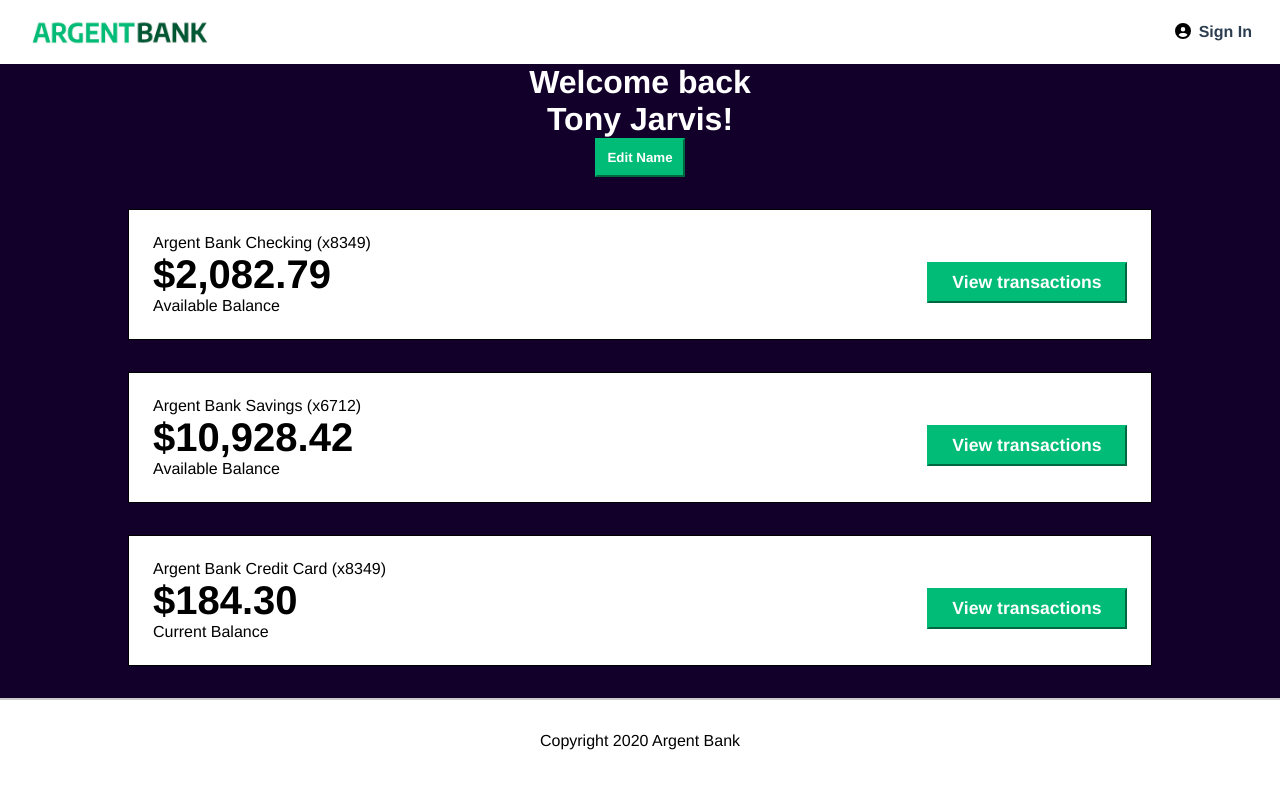
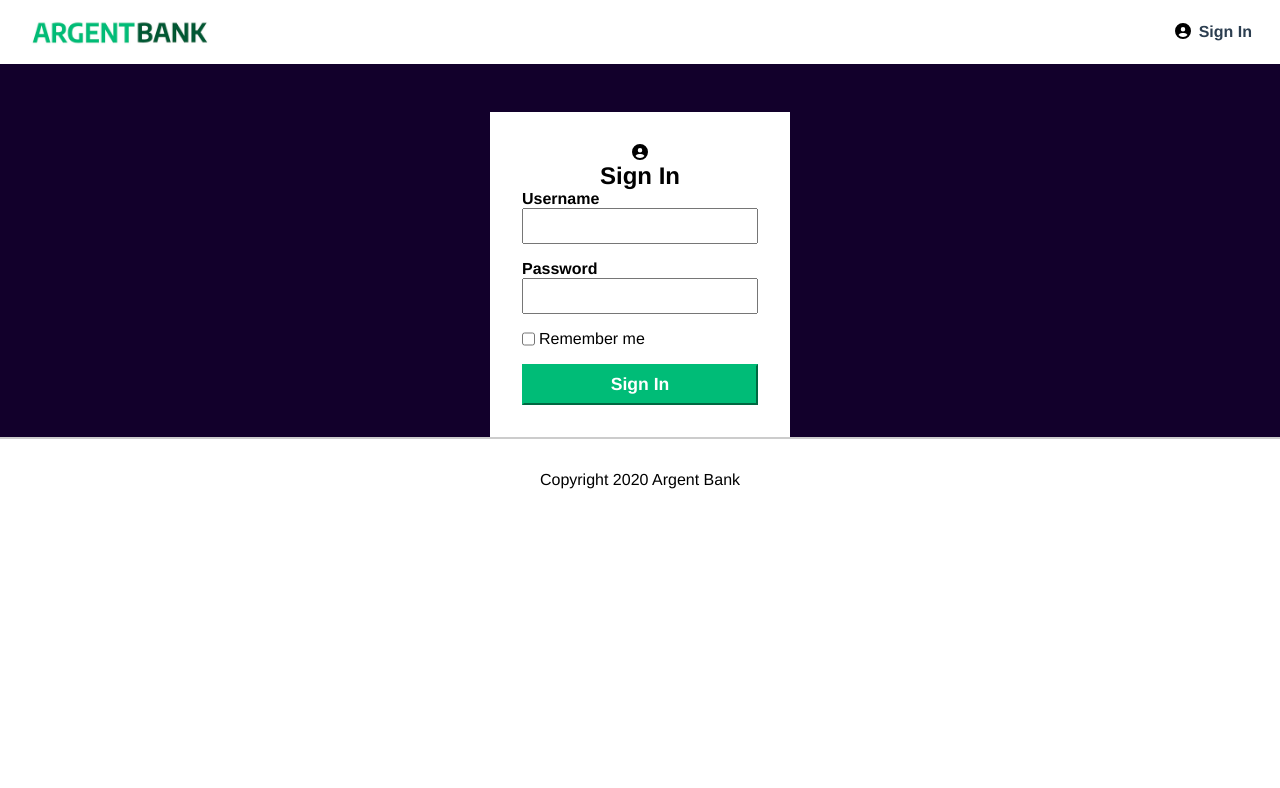
Before and after one commit to Enkiduduh/ArgentBank_OP-P13, a React (Vite) app: page /profil in a window 1280 px wide. Shown: the top 788 px of the page. Built offline with nearby package versions, Linux system fonts and the light colour scheme.

Commit message:
authentification setup

```diff
--- a/src/App.jsx
+++ b/src/App.jsx
@@ -10,6 +10,8 @@ import Profil from "./Pages/Profil/Profil";
 library.add(fas)
 
 function App() {
+
+
   return (
     <Router>
       <Routes>
--- a/src/Pages/Profil/Profil.jsx
+++ b/src/Pages/Profil/Profil.jsx
@@ -1,9 +1,17 @@
 import Footer from "../../layout/Footer/Footer";
 import Header from "../../layout/Header/Header";
-import { FontAwesomeIcon } from '@fortawesome/react-fontawesome'
-import { faRightFromBracket } from '@fortawesome/free-solid-svg-icons'
+import { FontAwesomeIcon } from '@fortawesome/react-fontawesome';
+import { faRightFromBracket } from '@fortawesome/free-solid-svg-icons';
+import { useState } from "react";
+import Sign_in from "../../Pages/Sign-In/Sign_in";
 
 function Profil() {
+  const [token, setToken] = useState();
+
+  if(!token) {
+    return <Sign_in setToken={setToken} />
+  }
+
   return (
     <>
      <Header />
--- a/src/Pages/Sign-In/Sign_in.jsx
+++ b/src/Pages/Sign-In/Sign_in.jsx
@@ -2,8 +2,32 @@ import Footer from "../../layout/Footer/Footer";
 import Header from "../../layout/Header/Header";
 import { FontAwesomeIcon } from "@fortawesome/react-fontawesome";
 import { faCircleUser } from "@fortawesome/free-solid-svg-icons";
+import { useState } from "react";
+import PropTypes from "prop-types";
 
-function Sign_in() {
+async function loginUser(credentials) {
+  return fetch("http://localhost:3001/login", {
+    method: "POST",
+    headers: {
+      "Content-Type": "application/json",
+    },
+    body: JSON.stringify(credentials),
+  }).then((data) => data.json());
+}
+
+function Sign_in({ setToken }) {
+  const [username, setUserName] = useState();
+  const [password, setPassword] = useState();
+
+  const handleSubmit = async (e) => {
+    e.preventDefault();
+    const token = await loginUser({
+      username,
+      password,
+    });
+    setToken(token);
+  };
+
   return (
     <>
       <Header />
@@ -11,26 +35,28 @@ function Sign_in() {
         <section className="sign-in-content">
           <FontAwesomeIcon icon={faCircleUser} />
           <h1>Sign In</h1>
-          <form>
+          <form onSubmit={handleSubmit}>
             <div className="input-wrapper">
               <label htmlFor="username">Username</label>
-              <input type="text" id="username" />
+              <input
+                type="text"
+                id="username"
+                onChange={(e) => setUserName(e.target.value)}
+              />
             </div>
             <div className="input-wrapper">
               <label htmlFor="password">Password</label>
-              <input type="password" id="password" />
+              <input
+                type="password"
+                id="password"
+                onChange={(e) => setPassword(e.target.value)}
+              />
             </div>
             <div className="input-remember">
               <input type="checkbox" id="remember-me" />
               <label htmlFor="remember-me">Remember me</label>
             </div>
-            {/* <!-- PLACEHOLDER DUE TO STATIC SITE --> */}
-            <a href="./user.html" className="sign-in-button">
-              Sign In
-            </a>
-            {/* <!-- SHOULD BE THE BUTTON BELOW -->
-        <!-- <button class="sign-in-button">Sign In</button> -->
-        <!--  --> */}
+            <button className="sign-in-button">Sign In</button>
           </form>
         </section>
       </main>
@@ -39,4 +65,8 @@ function Sign_in() {
   );
 }
 
+Sign_in.propTypes = {
+  setToken: PropTypes.func.isRequired,
+};
+
 export default Sign_in;
--- a/src/layout/Header/Header.jsx
+++ b/src/layout/Header/Header.jsx
@@ -2,8 +2,12 @@ import Logo from "../../assets/img/argentBankLogo.png"
 import { FontAwesomeIcon } from '@fortawesome/react-fontawesome'
 import { faCircleUser } from '@fortawesome/free-solid-svg-icons'
 import { faRightFromBracket } from '@fortawesome/free-solid-svg-icons'
+import { useState } from "react"
+
 
 function Header() {
+  const [isLogged, setIsLogged] = useState(false);
+
   return (
     <>
       <nav className="main-nav">
@@ -15,12 +19,21 @@ function Header() {
           />
           <h1 className="sr-only">Argent Bank</h1>
         </a>
+        { !isLogged ?
         <div>
             <FontAwesomeIcon icon={faCircleUser} />
           <a className="main-nav-item" href="/login">
             Sign In
           </a>
         </div>
+        :
+        <div>
+        <FontAwesomeIcon icon={faRightFromBracket} />
+      <a className="main-nav-item" href="/">
+        Log out
+      </a>
+    </div>
+        }
       </nav>
     </>
   );
```
